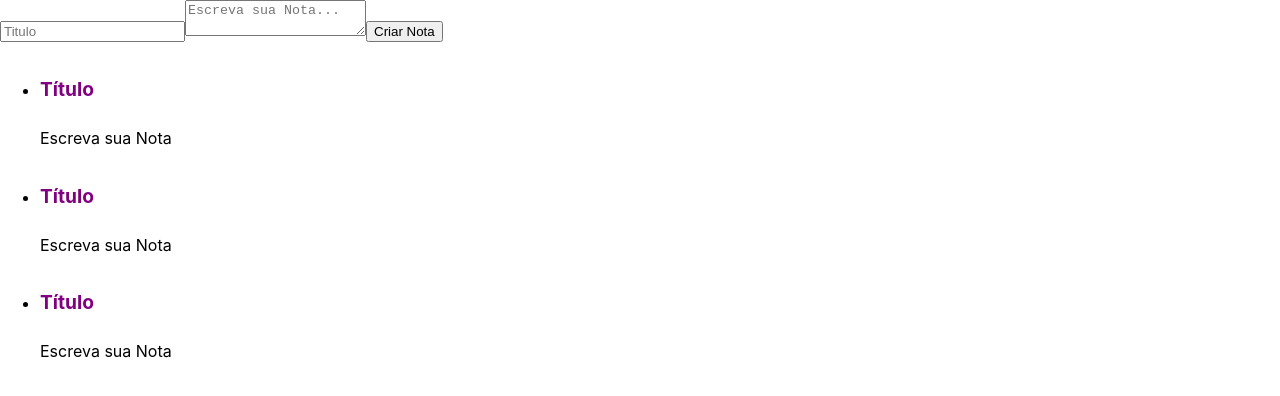
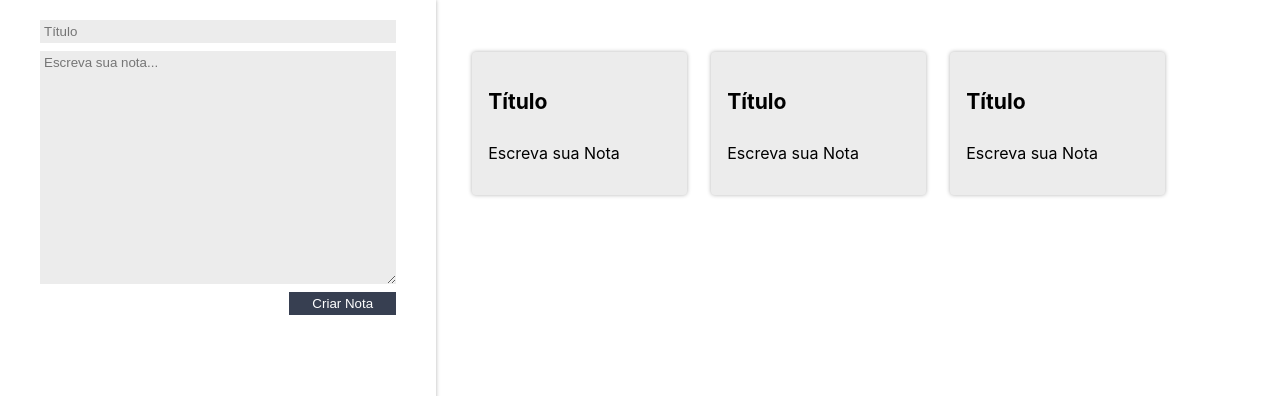
Before and after one commit to kauabamorim/Projeto-Nota, a React (Create React App) app: page / in a window 1280 px wide. Shown: the top 396 px of the page. Built offline with nearby package versions, Linux system fonts and the light colour scheme.

Commit message:
Estilizacao Total

```diff
--- /dev/null
+++ b/src/App.css
@@ -0,0 +1,11 @@
+.conteudo {
+    display: flex;
+  }
+
+  :root {
+    --primaria: #58a4b0;
+    --secundaria: #373f51;
+    --secundaria-ativa: #cccccc;
+    --fundo: #ffffff;
+    --fundo-detalhes: #ececec;
+  }
--- a/src/App.js
+++ b/src/App.js
@@ -1,12 +1,13 @@
 import React from 'react';
-import ListaDeNotas from './components/ListaDeNotas';
-import FormularioCadastro from './components/FormularioCadastro';
+import ListaDeNotas from './components/ListaDeNotas/ListaDeNotas';
+import FormularioCadastro from './components/FormularioCadastro/FormularioCadastro';
 import { Component } from 'react';
+import "./App.css"
 
 class App extends Component {
   render()  {
     return(
-      <section>
+      <section className="conteudo">
         <FormularioCadastro/>
         <ListaDeNotas/>
       </section>
--- a/src/components/CardNota/CardNota.jsx
+++ b/src/components/CardNota/CardNota.jsx
@@ -6,7 +6,7 @@ class CardNota extends Component {
   render() {
     return (
       <section className="card-nota">
-        <header>
+        <header className="card-nota_cabecalho">
           <h3 className="card-nota_titulo">Título</h3>
         </header>
         <p className="card-nota_texto">Escreva sua Nota</p>
--- a/src/components/CardNota/estilo.css
+++ b/src/components/CardNota/estilo.css
@@ -1,17 +1,27 @@
-.card-nota{
+.card-nota {
     display: flex;
     flex-direction: column;
     align-items: flex-start;
     justify-content: space-between;
+    background-color: var(--fundo-detalhes);
     border-radius: 4px;
     flex-wrap: wrap;
-}
-.card-nota_titulo {
-    color: purple;
+    box-shadow: 0 0 4px rgba(0, 0, 0, 0.3);
+    padding: 16px;
+  }
+  .card-nota_cabecalho {
+    font-size: 1.1em;
+    display: flex;
+    justify-content: space-between;
+    align-items: center;
+  }
+
+  .card-nota_texto {
+    margin-top: 8px;
+    font-size: 1em;
+  }
+
+  .card-nota_titulo {
     font-size: 1.2em;
     margin-right: 12px;
-}
-.card-nota_texto {
-    margin-top: 8px;
-    font-size: 1em;
-}
+  }
--- a/src/components/FormularioCadastro.jsx
+++ /dev/null
@@ -1,15 +0,0 @@
-import React from "react";
-import { Component } from "react";
-
-class FormularioCadastro extends Component {
-  render() {
-    return (
-      <form>
-        <input type="text" placeholder="Titulo" />
-        <textarea placeholder="Escreva sua Nota..."></textarea>
-        <button>Criar Nota</button>
-      </form>
-    );
-  }
-}
-export default FormularioCadastro;
--- /dev/null
+++ b/src/components/FormularioCadastro/FormularioCadastro.jsx
@@ -0,0 +1,25 @@
+import React, { Component } from "react";
+import "./estilo.css";
+class FormularioCadastro extends Component {
+  render() {
+    return (
+      <form className="form-cadastro ">
+        <input
+          type="text"
+          placeholder="Título"
+          className="form-cadastro_input"
+        />
+        <textarea
+          rows={15}
+          placeholder="Escreva sua nota..."
+          className="form-cadastro_input"
+        />
+        <button className="form-cadastro_input form-cadastro_submit">
+          Criar Nota
+        </button>
+      </form>
+    );
+  }
+}
+
+export default FormularioCadastro;
--- /dev/null
+++ b/src/components/FormularioCadastro/estilo.css
@@ -0,0 +1,29 @@
+.form-cadastro {
+    flex-grow: 2;
+    box-shadow: 0 0 4px rgba(0, 0, 0, 0.3);
+    z-index: 1;
+    min-height: 100vh;
+    display: flex;
+    flex-direction: column;
+    padding: 12px 40px;
+  }
+  .form-cadastro_input {
+    margin-top: 8px;
+    padding: 4px;
+    border: none;
+    background-color: var(--fundo-detalhes);
+    font-family: Arial, Helvetica, sans-serif;
+    font-weight: 100;
+  }
+
+  .form-cadastro_submit {
+    align-self: flex-end;
+    width: 30%;
+    background-color: var(--secundaria);
+    color: white;
+    font-weight: 400;
+  }
+
+  .form-cadastro_submit:active {
+    background-color: var(--secundaria-ativa);
+  }
--- a/src/components/ListaDeNotas.jsx
+++ b/src/components/ListaDeNotas/ListaDeNotas.jsx
@@ -1,14 +1,13 @@
-import React from "react";
-import { Component } from "react";
-import CardNota from "./CardNota/CardNota";
-
+import React, { Component } from "react";
+import CardNota from "../CardNota/CardNota";
+import "./estilo.css";
 class ListaDeNotas extends Component {
   render() {
     return (
-      <ul>
+      <ul className="lista-notas">
         {Array.of("Trabalho", "Trabalho", "Estudos").map((categoria, index) => {
           return (
-            <li key={index}>
+            <li className="lista-notas_item" key={index}>
               <CardNota />
             </li>
           );
@@ -17,4 +16,5 @@ class ListaDeNotas extends Component {
     );
   }
 }
+
 export default ListaDeNotas;
--- /dev/null
+++ b/src/components/ListaDeNotas/estilo.css
@@ -0,0 +1,15 @@
+.lista-notas {
+    background-color: var(--fundo);
+    flex-grow: 3;
+    display: grid;
+    grid-template-columns: auto auto auto auto auto;
+    list-style-type: none;
+    padding-left: 24px;
+    padding-top: 24px;
+  }
+  .lista-notas_item {
+    margin: 12px;
+    max-width: 240px;
+    max-height: 400px;
+    display: inline;
+  }
```
